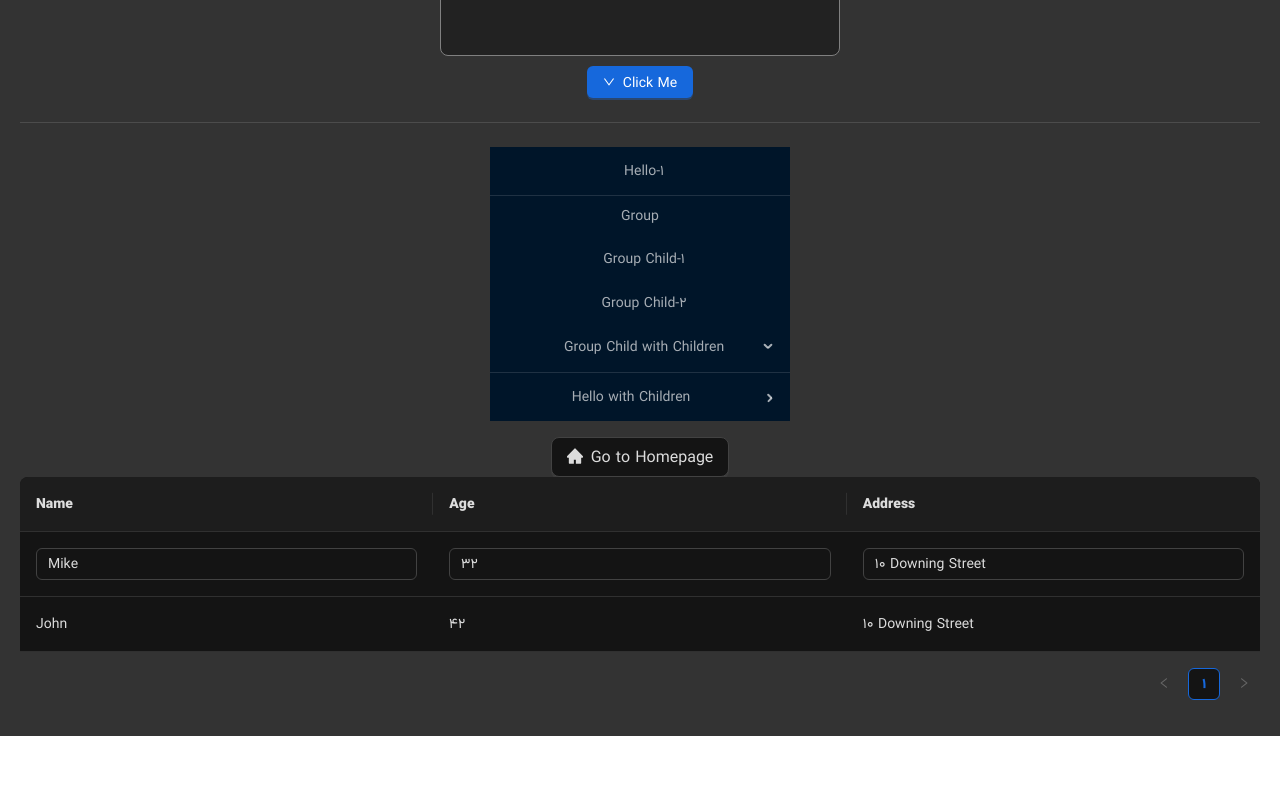
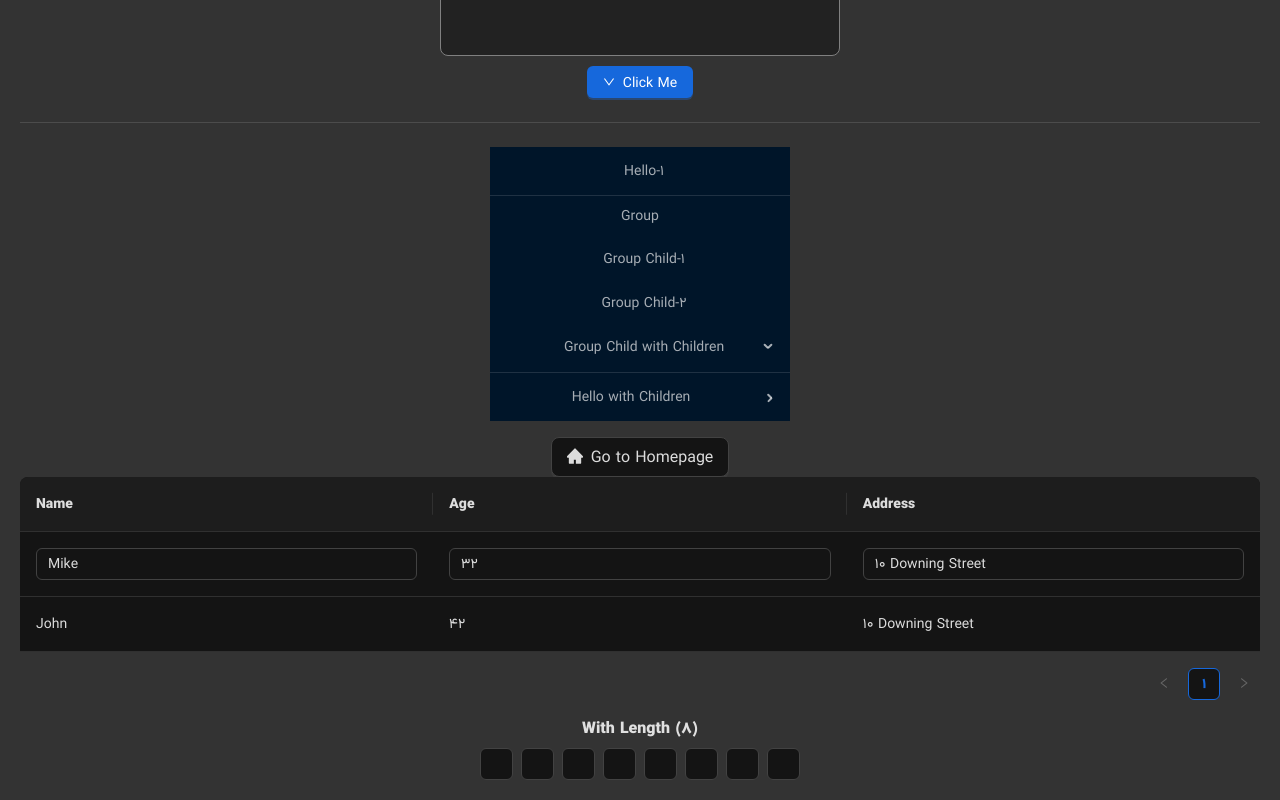
Before and after one commit to Ali-Sdg90/Learning-Ant-Design, a React (Create React App) app in the folder learning-ant-desing/: page /homepage#/playground in a window 1280 px wide. Shown: the part 3261-4061 px from the top of the page. Before the commit the page ends 3997 px from the top, so only its background shows below. Built offline with nearby package versions, Linux system fonts and the light colour scheme.

Commit message:
Add Input.OTP, change font import method

```diff
--- a/learning-ant-desing/src/assets/scss/index.scss
+++ b/learning-ant-desing/src/assets/scss/index.scss
@@ -1,5 +1,6 @@
 @import "./components/all";
 @import "./pages/all";
+@import "../fonts/fonts.scss";
 
 * {
     padding: 0;
--- /dev/null
+++ b/learning-ant-desing/src/components/Playground/ADOTP.jsx
@@ -0,0 +1,35 @@
+import React from "react";
+import { Flex, Input, Typography } from "antd";
+const { Title } = Typography;
+
+const ADOTP = () => {
+    const onChange = (text) => {
+        console.log("onChange:", text);
+    };
+
+    const sharedProps = {
+        onChange,
+    };
+
+    return (
+        <div>
+            {/* <Flex gap="middle" align="flex-start" vertical> */}
+                {/* <Title level={5}>With formatter (Upcase)</Title>
+                <Input.OTP
+                    formatter={(str) => str.toUpperCase()}
+                    {...sharedProps}
+                />
+                <Title level={5}>With Disabled</Title>
+                <Input.OTP disabled {...sharedProps} /> */}
+                <Title level={5}>With Length (8)</Title>
+                <Input.OTP length={8} {...sharedProps} />
+                {/* <Title level={5}>With variant</Title>
+                <Input.OTP variant="filled" {...sharedProps} />
+                <Title level={5}>With custom display character</Title>
+                <Input.OTP mask="🔒" {...sharedProps} /> */}
+            {/* </Flex> */}
+        </div>
+    );
+};
+
+export default ADOTP;
--- a/learning-ant-desing/src/pages/Homepage/Homepage.module.scss
+++ b/learning-ant-desing/src/pages/Homepage/Homepage.module.scss
@@ -1,4 +1,4 @@
-@import url("../../assets/fonts/fonts.css");
+// @import url("../../assets/fonts/fonts.css");
 
 .container {
     display: block;
--- a/learning-ant-desing/src/pages/Playground/Playground.jsx
+++ b/learning-ant-desing/src/pages/Playground/Playground.jsx
@@ -20,6 +20,7 @@ import ADMenu from "../../components/Playground/ADMenu";
 import ADGotoHomepage from "../../components/Playground/ADGotoHomepage";
 import ADEditableTable from "../../components/Playground/examples/ADEditableTable";
 import MyDate from "../../components/Playground/examples/MyDate";
+import ADOTP from "../../components/Playground/ADOTP";
 
 const Playground = () => {
     const { defaultAlgorithm, darkAlgorithm } = theme;
@@ -55,6 +56,7 @@ const Playground = () => {
                 <ADGotoHomepage />
                 <ADEditableTable />
                 {/* <MyDate /> */}
+                <ADOTP />
             </ConfigProvider>
         </div>
     );
```
Also changed, not shown: learning-ant-desing/src/assets/fonts/fonts.scss (renamed from learning-ant-desing/src/assets/fonts/fonts.css).
